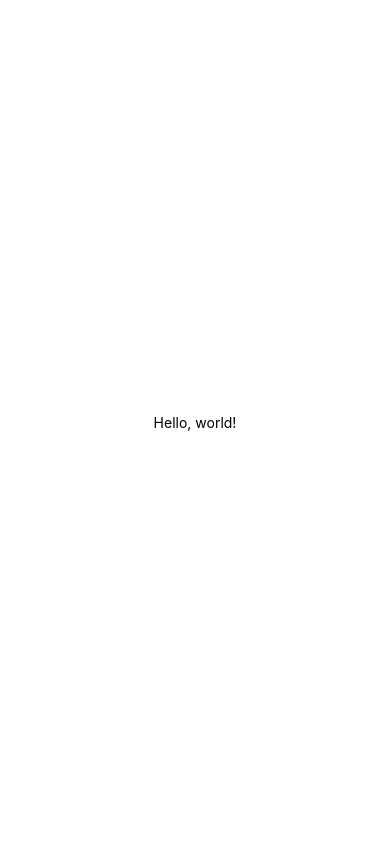
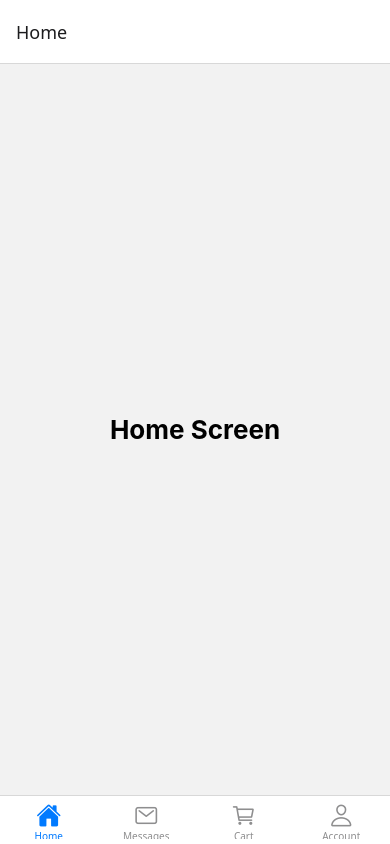
Before and after one commit to nitharshank/ecommerce_demo, a React Native app: screen / in a window 390 px wide. Built offline with nearby package versions, Linux system fonts and the light colour scheme.

Commit message:
Project base and bottom navigation done

```diff
--- a/App.js
+++ b/App.js
@@ -1,16 +1,9 @@
 import React from 'react';
-import {Text, View} from 'react-native';
+import MainContainer from './src/navigator/MainContainer';
 
 const App = () => {
     return (
-        <View
-            style={{
-                flex: 1,
-                justifyContent: 'center',
-                alignItems: 'center',
-            }}>
-            <Text>Hello, world!</Text>
-        </View>
+        <MainContainer/>
     );
 };
 
--- /dev/null
+++ b/src/navigator/MainContainer.js
@@ -0,0 +1,63 @@
+import * as React from 'react';
+import { NavigationContainer } from '@react-navigation/native';
+import { createBottomTabNavigator } from '@react-navigation/bottom-tabs';
+import Ionicons from 'react-native-vector-icons/Ionicons';
+
+// Screens
+import HomeScreen from '../screens/HomeScreen';
+import MessageScreen from '../screens/MessagesScreen';
+import CartScreen from '../screens/CartScreen';
+import AccountScreen from '../screens/AccountScreen';
+
+//Screen names
+const homeName = "Home";
+const messagesName = "Messages";
+const cartName = "Cart";
+const accountName = "Account";
+
+const Tab = createBottomTabNavigator();
+
+function MainContainer() {
+    return (
+        <NavigationContainer>
+            <Tab.Navigator
+                initialRouteName={homeName}
+                screenOptions={({ route }) => ({
+                    tabBarIcon: ({ focused, color, size }) => {
+                        let iconName;
+                        let rn = route.name;
+
+                        if (rn === homeName) {
+                            iconName = focused ? 'home' : 'home-outline';
+                        } else if (rn === messagesName) {
+                            iconName = focused ? 'mail' : 'mail-outline';
+                        }else if (rn === messagesName) {
+                            iconName = focused ? 'list' : 'list-outline';
+                        } else if (rn === cartName) {
+                            iconName = focused ? 'cart' : 'cart-outline';
+                        } else if (rn === accountName) {
+                            iconName = focused ? 'person' : 'person-outline';
+                        }
+
+                        // You can return any component that you like here!
+                        return <Ionicons name={iconName} size={size} color={color} />;
+                    },
+                })}
+                tabBarOptions={{
+                    activeTintColor: 'blue',
+                    inactiveTintColor: 'grey',
+                    labelStyle: { paddingBottom: 10, fontSize: 10 },
+                    style: { padding: 10, height: 70}
+                }}>
+
+                <Tab.Screen name={homeName} component={HomeScreen} />
+                <Tab.Screen name={messagesName} component={MessageScreen} />
+                <Tab.Screen name={cartName} component={CartScreen} />
+                <Tab.Screen name={accountName} component={AccountScreen} />
+
+            </Tab.Navigator>
+        </NavigationContainer>
+    );
+}
+
+export default MainContainer;
--- /dev/null
+++ b/src/screens/AccountScreen.js
@@ -0,0 +1,11 @@
+import * as React from 'react';
+import { View, Text } from 'react-native';
+
+export default function AccountScreen({ navigation }) {
+    return (
+        <View style={{ flex: 1, alignItems: 'center', justifyContent: 'center' }}>
+            <Text
+                style={{ fontSize: 26, fontWeight: 'bold' }}>Home Screen</Text>
+        </View>
+    );
+}
--- /dev/null
+++ b/src/screens/CartScreen.js
@@ -0,0 +1,11 @@
+import * as React from 'react';
+import { View, Text } from 'react-native';
+
+export default function CartScreen({ navigation }) {
+    return (
+        <View style={{ flex: 1, alignItems: 'center', justifyContent: 'center' }}>
+            <Text
+                style={{ fontSize: 26, fontWeight: 'bold' }}>Cart Screen</Text>
+        </View>
+    );
+}
--- /dev/null
+++ b/src/screens/HomeScreen.js
@@ -0,0 +1,11 @@
+import * as React from 'react';
+import { View, Text } from 'react-native';
+
+export default function HomeScreen({ navigation }) {
+    return (
+        <View style={{ flex: 1, alignItems: 'center', justifyContent: 'center' }}>
+            <Text
+                style={{ fontSize: 26, fontWeight: 'bold' }}>Home Screen</Text>
+        </View>
+    );
+}
--- /dev/null
+++ b/src/screens/MessagesScreen.js
@@ -0,0 +1,11 @@
+import * as React from 'react';
+import { View, Text } from 'react-native';
+
+export default function MessagesScreen({ navigation }) {
+    return (
+        <View style={{ flex: 1, alignItems: 'center', justifyContent: 'center' }}>
+            <Text
+                style={{ fontSize: 26, fontWeight: 'bold' }}>Messages Screen</Text>
+        </View>
+    );
+}
```
Also changed, not shown: package.json (+11 -1 lines), src/screens/DetailsScreen.js (added, +11 -0 lines), 3 other files (tests, documents, lock files or other folders).
